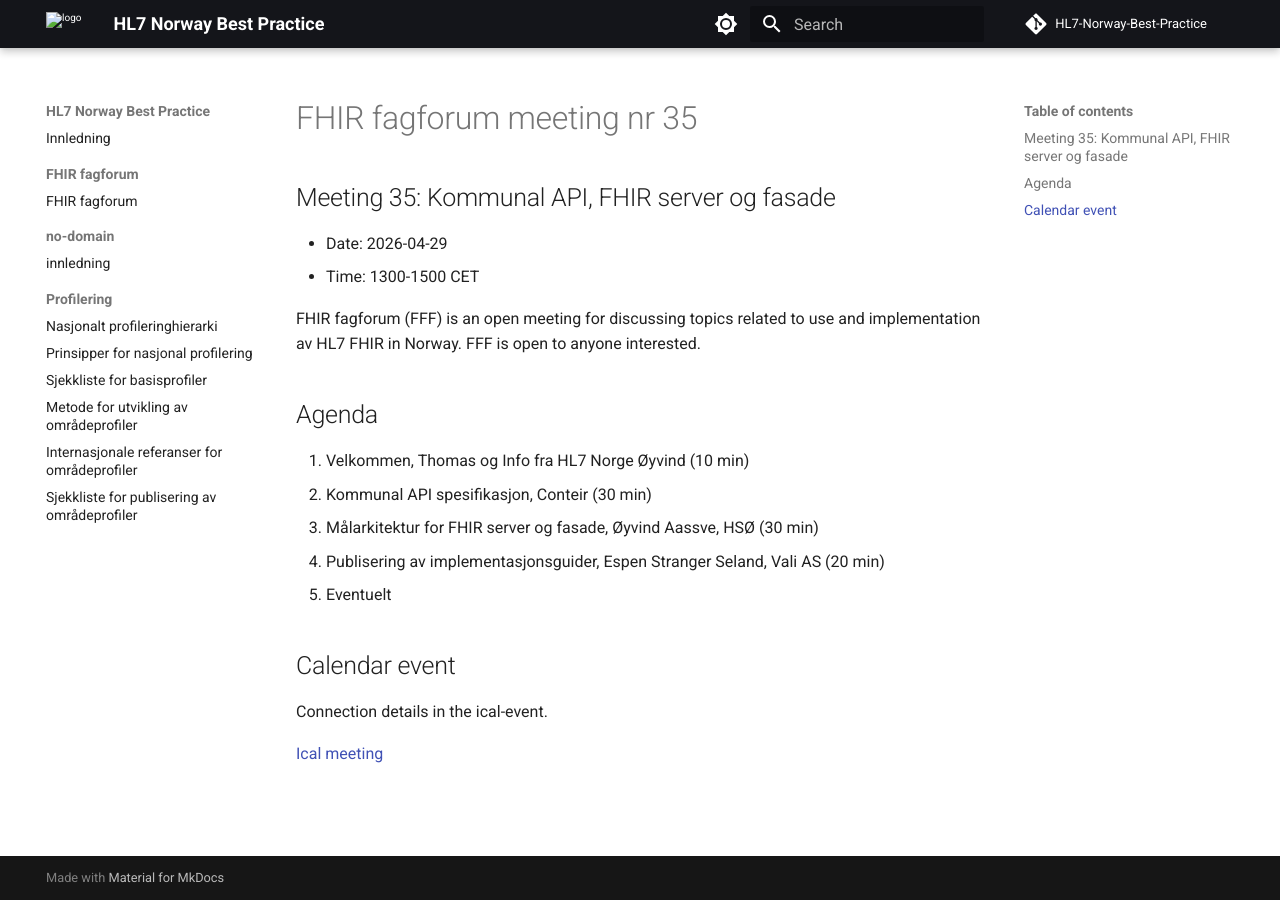
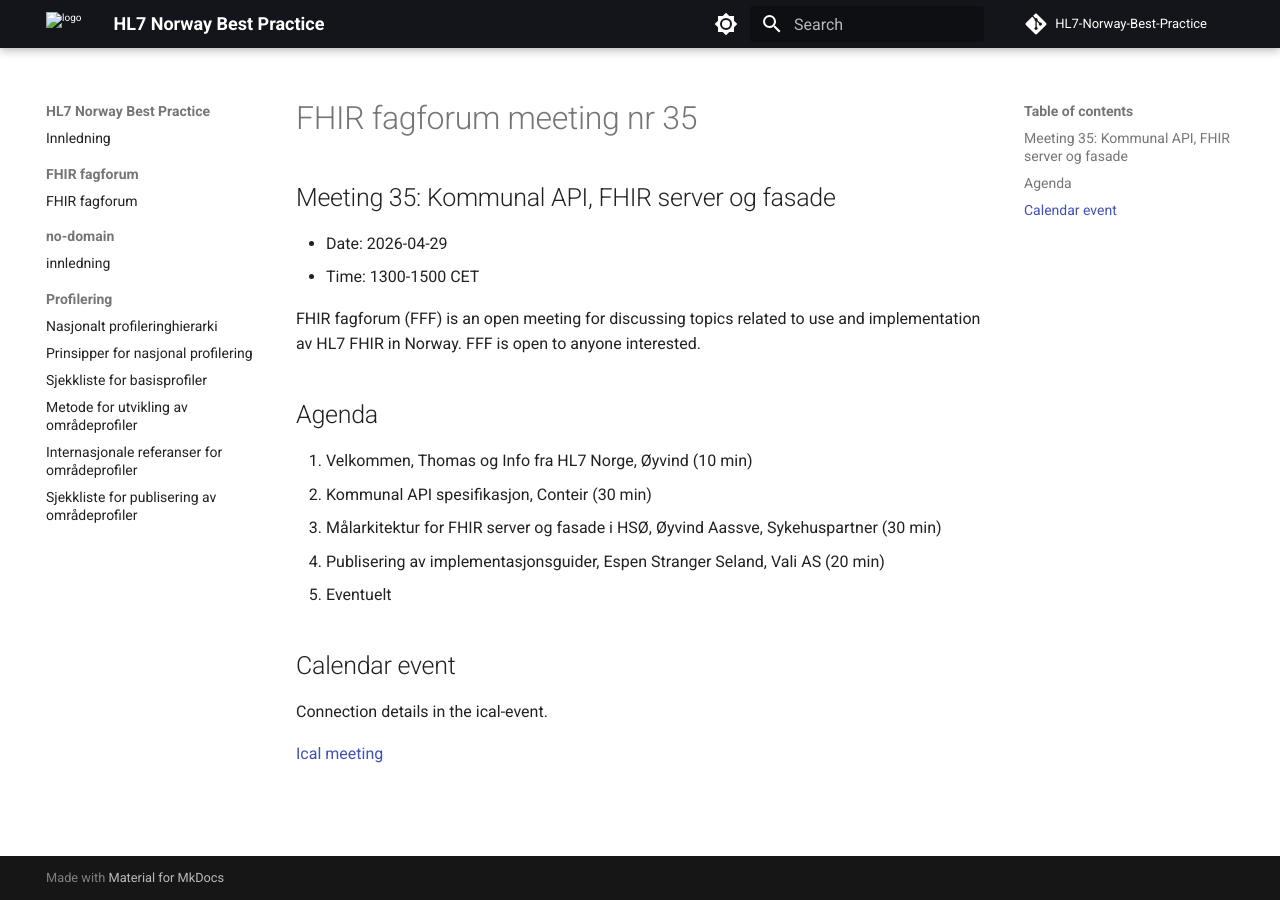
Before and after one commit to HL7Norway/best-practice, an MkDocs documentation site: the page built from docs/FHIR-faglig-forum/_agenda/2026-04-15-agenda.md, in a window 1280 px wide. Built offline with MkDocs 1.6.1 and Material for MkDocs 9.7.7, drawn with Linux system fonts in a browser that asks for light colours; comment, search, counter and statistics services are not loaded.

Commit message:
Update agenda details for FHIR fagforum meeting

```diff
--- a/docs/FHIR-faglig-forum/_agenda/2026-04-15-agenda.md
+++ b/docs/FHIR-faglig-forum/_agenda/2026-04-15-agenda.md
@@ -15,9 +15,9 @@ FHIR fagforum (FFF) is an open meeting for discussing topics related to use and
 
 ## Agenda
 
-1. Velkommen, Thomas og Info fra HL7 Norge Øyvind (10 min)
+1. Velkommen, Thomas og Info fra HL7 Norge, Øyvind (10 min)
 2. Kommunal API spesifikasjon, Conteir (30 min)
-3. Målarkitektur for FHIR server og fasade, Øyvind Aassve, HSØ (30 min)
+3. Målarkitektur for FHIR server og fasade i HSØ, Øyvind Aassve, Sykehuspartner (30 min)
 4. Publisering av implementasjonsguider, Espen Stranger Seland, Vali AS (20 min)
 5. Eventuelt
 
```
